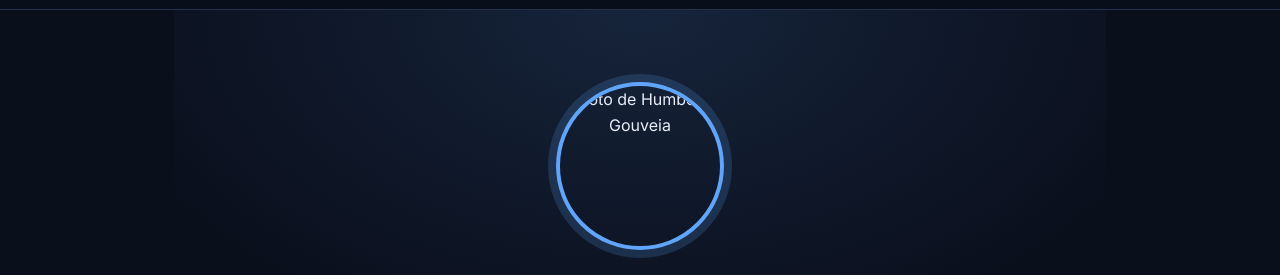
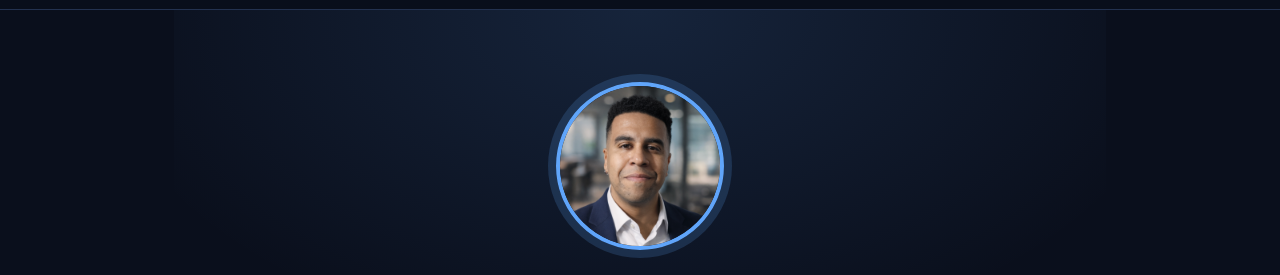
Before and after one commit to humbertogouveia/humbertogouveia.github.io, a plain HTML site: page index.html in a window 1280 px wide. Shown: the part 53-328 px from the top of the page. Drawn offline with Linux system fonts and the light colour scheme.

Commit message:
Fix image source URL in index.html

```diff
--- a/index.html
+++ b/index.html
@@ -34,7 +34,7 @@
 
   <main>
     <section id="inicio" class="hero">
-      <img class="photo" src="Humberto_Gouveia.png" alt="Foto de Humberto Gouveia" width="168" height="168">
+      <img class="photo" src="Humberto%20Gouveia.png" alt="Foto de Humberto Gouveia" width="168" height="168">
       <p class="eyebrow">Olá, eu sou</p>
       <h1>Humberto Gouveia</h1>
       <p class="role">QA Sênior <span>|</span> Automação de Testes</p>
```
